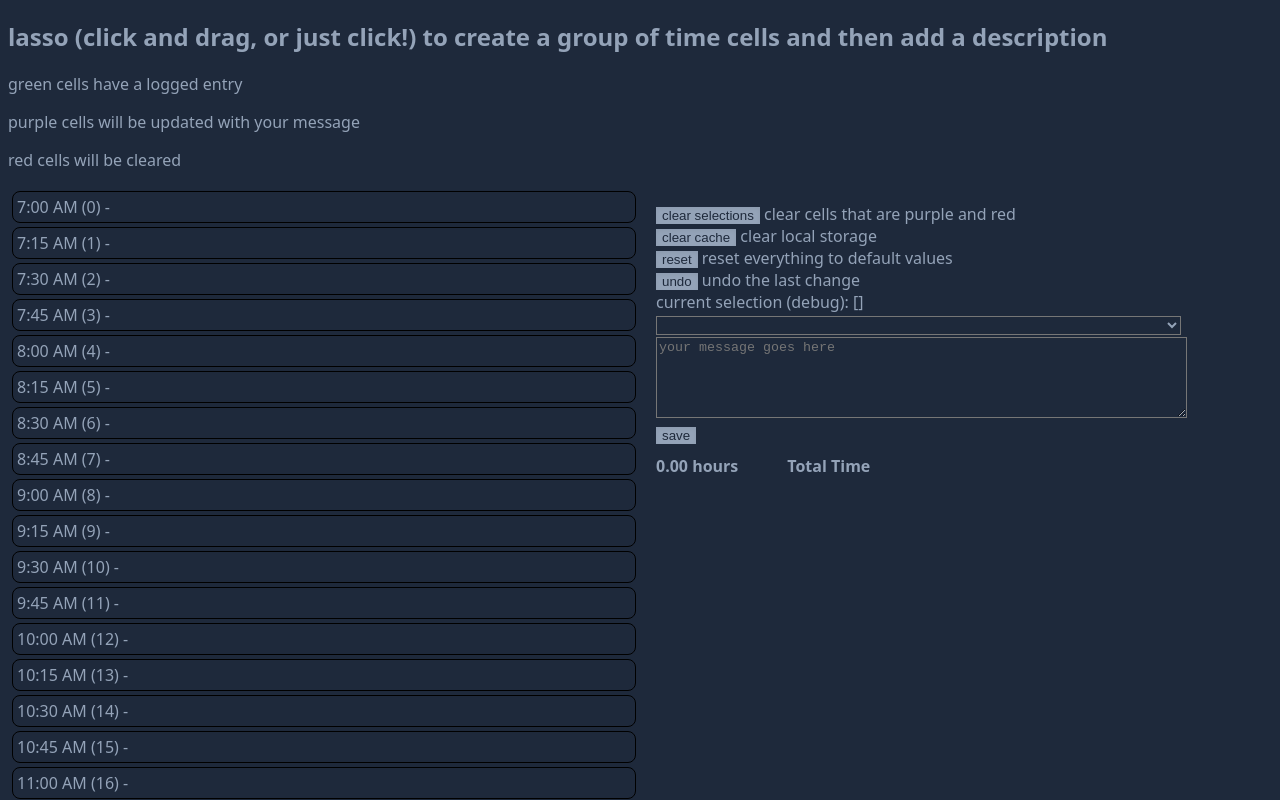
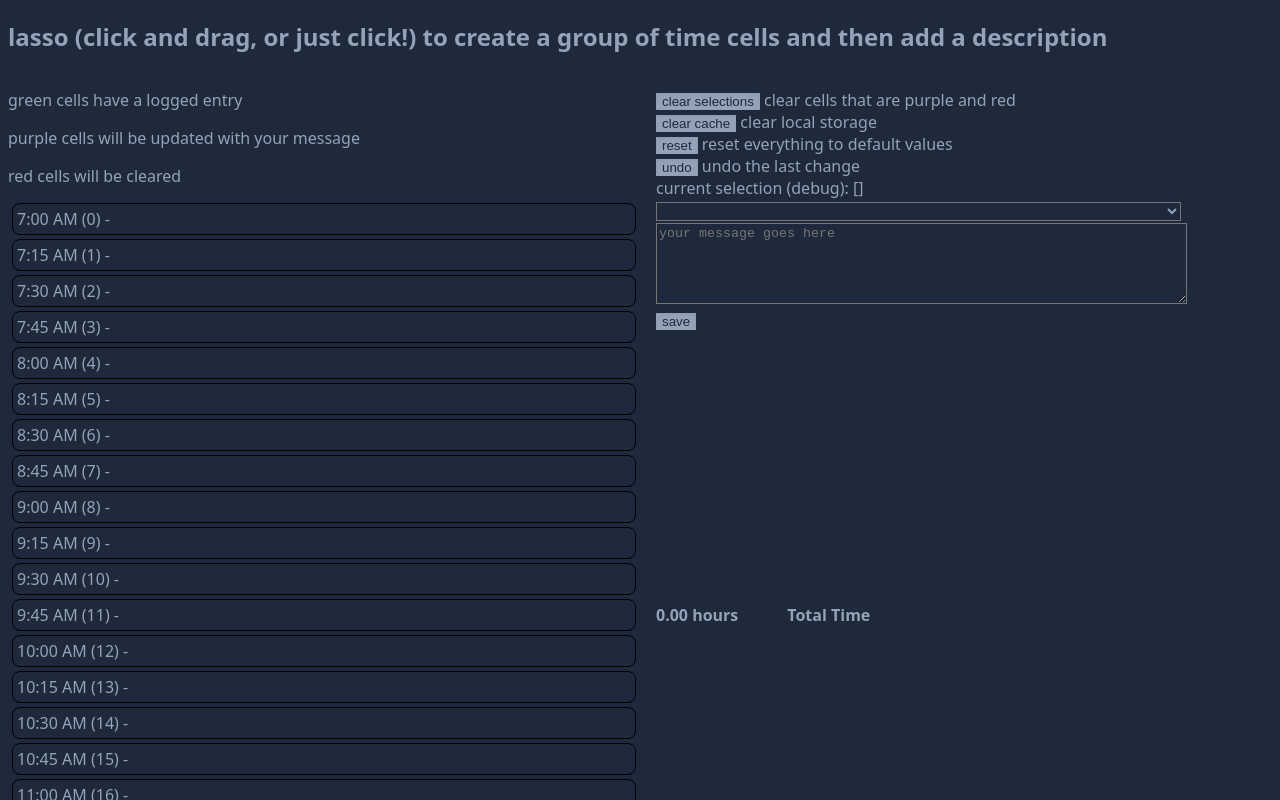
Before and after one commit to ryanrodemoyer/timelasso, a Nuxt app: page / in a window 1280 px wide. Shown: the top 800 px of the page. Built offline with nearby package versions, Linux system fonts and the light colour scheme.

Commit message:
better UX on mobile

```diff
--- a/nuxt.config.js
+++ b/nuxt.config.js
@@ -51,4 +51,8 @@ export default {
 
   // Build Configuration: https://go.nuxtjs.dev/config-build
   build: {},
+
+  server: {
+    host: '0.0.0.0',
+  },
 }
--- a/pages/index.vue
+++ b/pages/index.vue
@@ -5,9 +5,11 @@
         lasso (click and drag, or just click!) to create a group of time cells
         and then add a description
       </h2>
-      <p>green cells have a logged entry</p>
-      <p>purple cells will be updated with your message</p>
-      <p>red cells will be cleared</p>
+      <div class="landscape:hidden">
+        <p>green cells have a logged entry</p>
+        <p>purple cells will be updated with your message</p>
+        <p>red cells will be cleared</p>
+      </div>
     </div>
     <!-- <pre>{{ ui }}</pre> -->
 
@@ -16,13 +18,18 @@
       @touchmove="touchmove($event)"
     >
       <div class="flex-1" id="cells">
+        <div class="portrait:hidden">
+          <p>green cells have a logged entry</p>
+          <p>purple cells will be updated with your message</p>
+          <p>red cells will be cleared</p>
+        </div>
         <div
           v-for="(time, i) in config.times"
           :key="i"
           @mousedown="mousedown($event, i)"
           @mouseover="mouseover($event, i)"
           :data-idx="i"
-          class="m-1 p-1 basis-full border border-black rounded-lg border-solid"
+          class="mt-1 mb-1 ml-10 mr-10 sm:m-1 p-1 basis-full border border-black rounded-lg border-solid"
           :style="getRGB(i, getMessage(i))"
           :class="{
             highlight: ui.selection.includes(i),
@@ -34,7 +41,7 @@
         </div>
       </div>
       <div class="flex-1">
-        <div class="flex flex-wrap relative p-4 sm:fixed">
+        <div class="flex flex-wrap relative p-4 sm:fixed h-full">
           <div class="basis-full mb-2.5">
             <div class="mb-0.5">
               <div>
```
